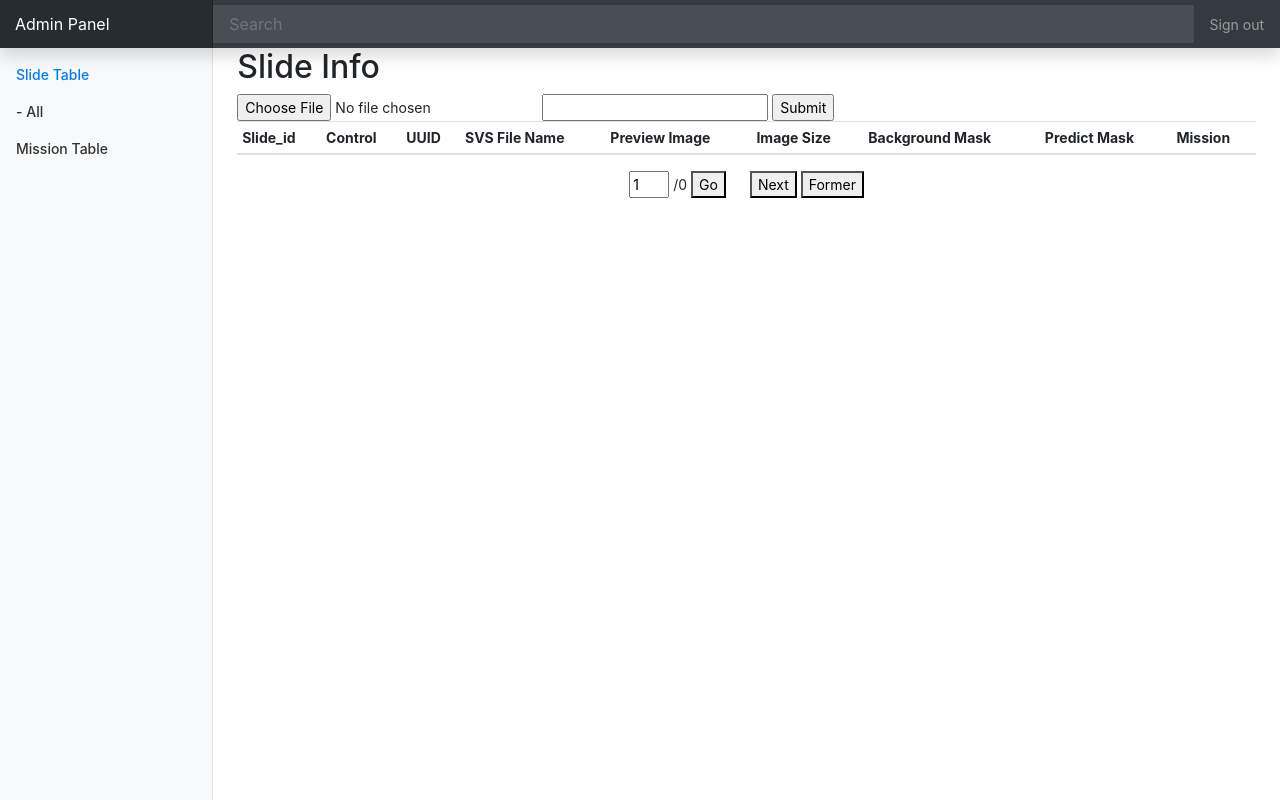
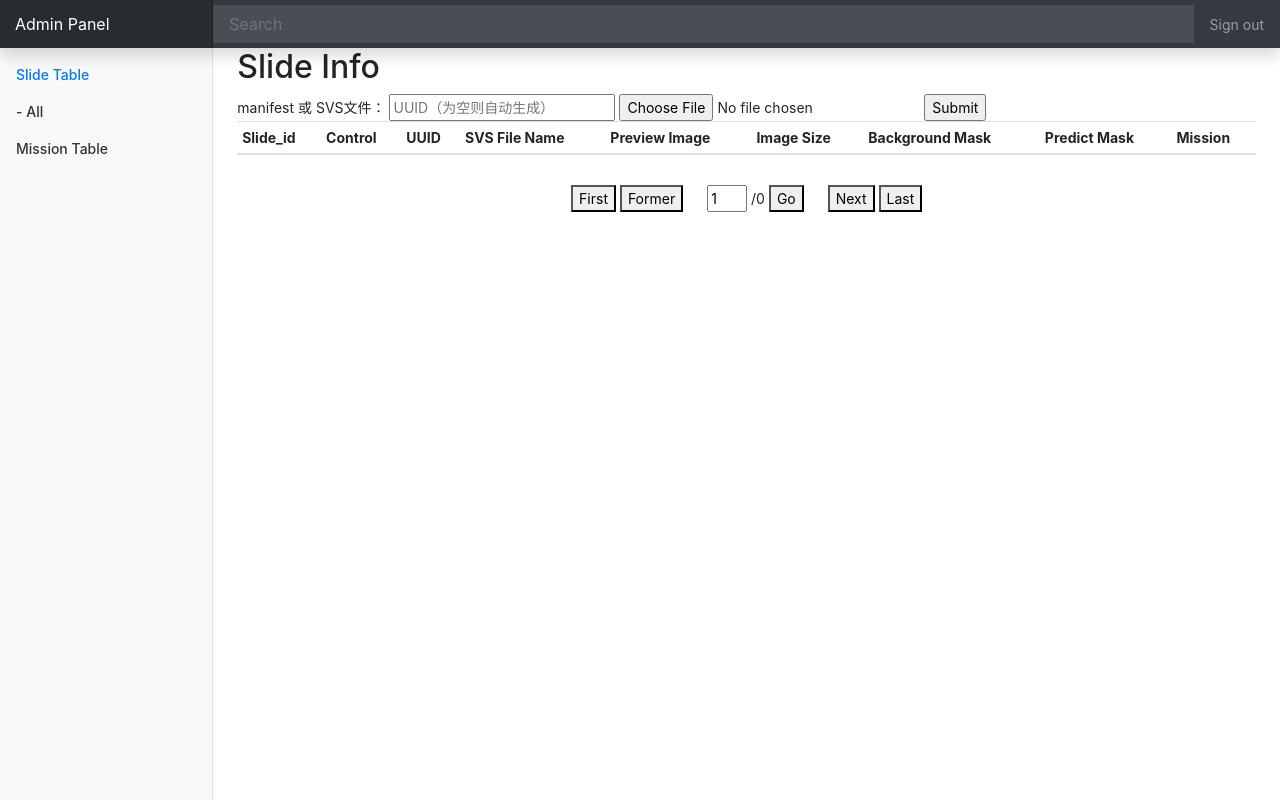
Before and after one commit to 6zhc/WSI-online-analysis-framework, a Flask app: page / in a window 1280 px wide. Run offline with Flask 2, Linux system fonts and the light colour scheme; data that the repository does not hold is empty; some libraries are stand-ins or nearby versions.

Commit message:
Change UI

```diff
--- a/templates/slide.html
+++ b/templates/slide.html
@@ -17,7 +17,7 @@
         prefixUrl: "{{ url_for('static', filename='images/') }}",
         tileSources: "{{ slide_url}}",
         minZoomImageRatio: 0,
-        maxZoomPixelRatio: 2,
+        maxZoomPixelRatio: 1,
         autoResize: true,
         visibilityRatio: 0,
 
--- a/templates/slide_table.html
+++ b/templates/slide_table.html
@@ -64,8 +64,9 @@
             <h2>Slide Info</h2>
             <form action="/uploader" method="POST"
                   enctype="multipart/form-data">
+                manifest 或 SVS文件：
+                <input type="text" name="uuid" placeholder="UUID（为空则自动生成）"/>
                 <input type="file" name="file"/>
-                <input type="text" name="uuid"/>
                 <input type="submit"/>
             </form>
             <div class="table-responsive">
@@ -93,12 +94,17 @@
                     {#                        </tr>#}
                     </tbody>
                 </table>
-                <div align="center">
-                    <input type="number" value="{{ page_no }}" style="width:40px" id="page_no">
+                <div align="center" style="margin: 30px">
+                    <button onclick="btn_change_page('slide_table',1)">First</button>
+                    <button onclick="btn_change_page('slide_table',{{ page_no - 1 }})">Former</button>
+
+                    <input type="number" value="{{ page_no }}" max="{{ total_page }}" min="1"
+                           style="width:40px; margin-left: 20px" id="page_no">
                     /{{ total_page }}
                     <button onclick="btn_change_page('slide_table',-1)" style="margin-right: 20px">Go</button>
+
                     <button onclick="btn_change_page('slide_table',{{ page_no + 1 }})">Next</button>
-                    <button onclick="btn_change_page('slide_table',{{ page_no - 1 }})">Former</button>
+                    <button onclick="btn_change_page('slide_table',{{ total_page }})">Last</button>
                 </div>
 
             </div>
--- a/templates/upload.html
+++ b/templates/upload.html
@@ -8,7 +8,7 @@
 <form action="/uploader" method="POST"
       enctype="multipart/form-data">
     <input type="file" name="file"/>
-    <input type="text" name="uuid"/>
+    <input type="text" name="uuid" placeholder="UUID（为空则自动生成）"/>
     <input type="submit"/>
 </form>
 </body>
```
Also changed, not shown: templates/mission_table.html (+9 -4 lines).
